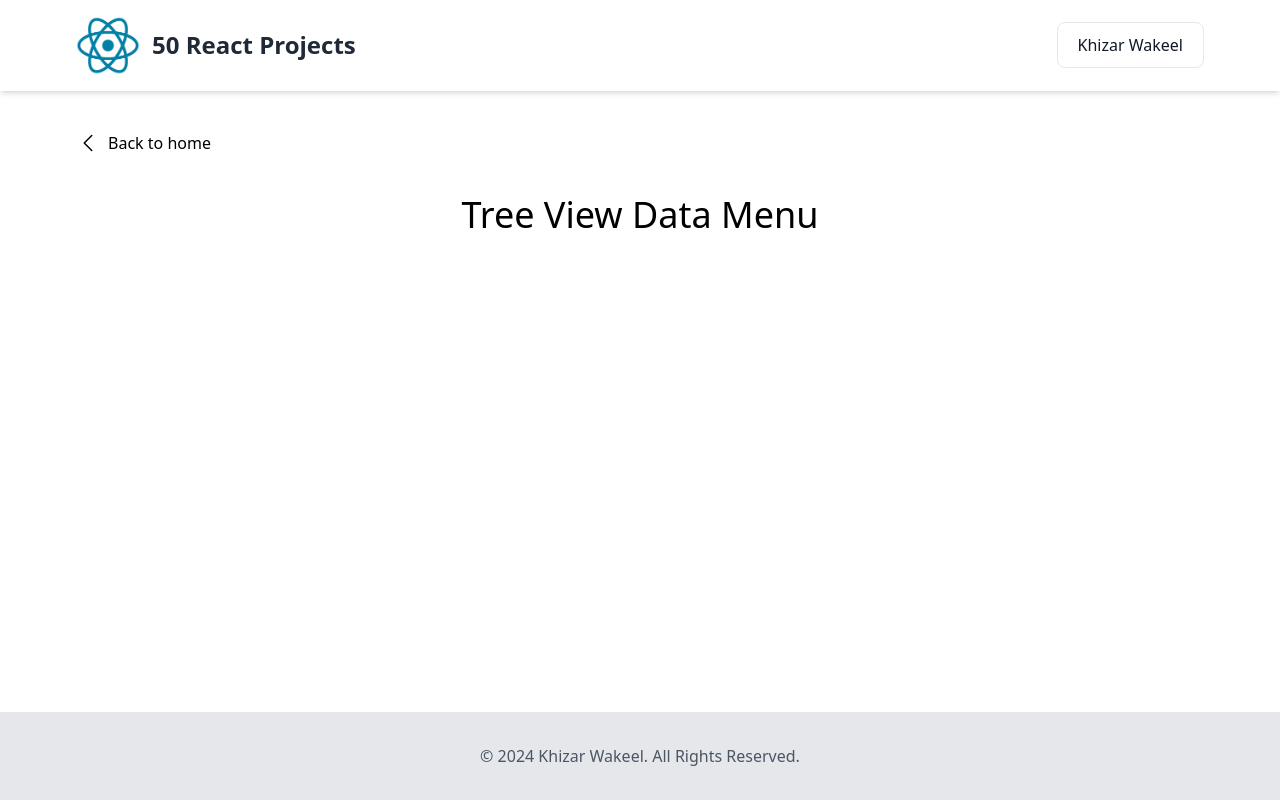
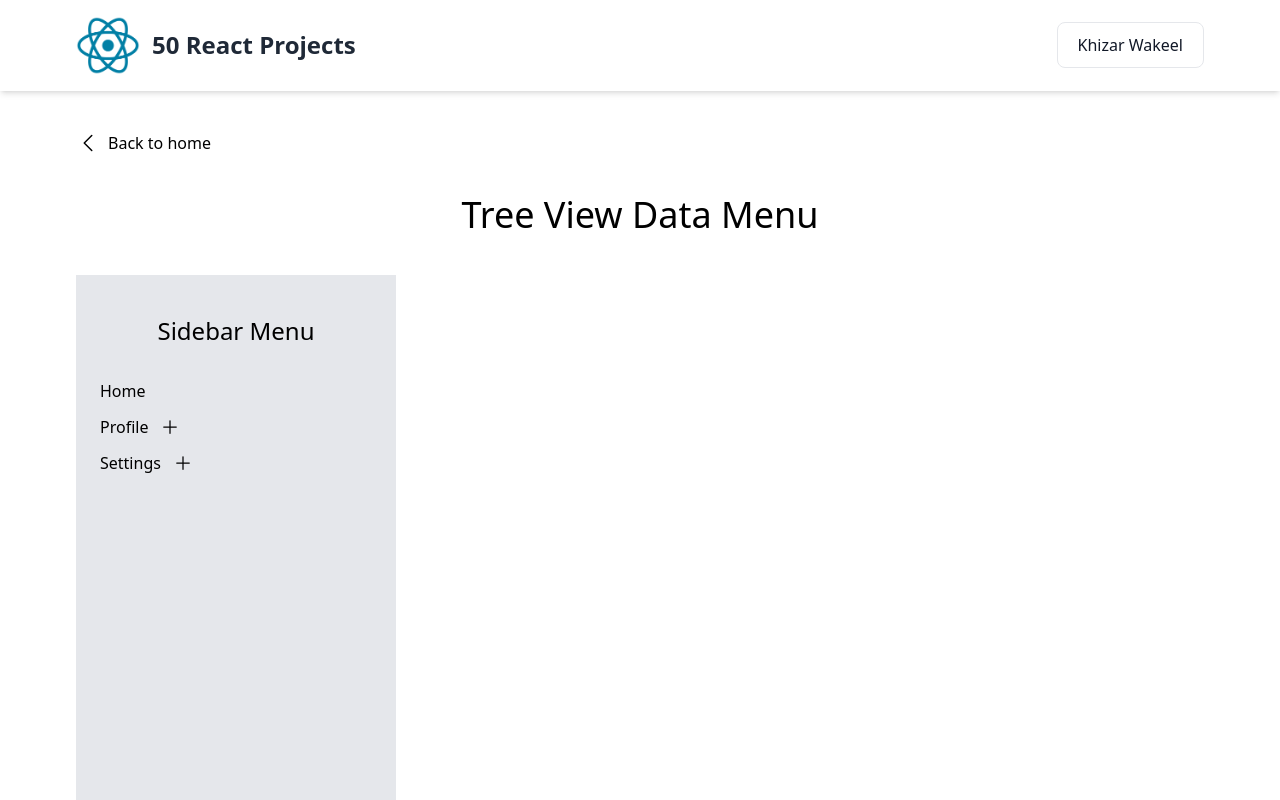
Before and after one commit to khizarwakeel/50-react-projects, a React (Vite) app: page /tree-view in a window 1280 px wide. Shown: the top 800 px of the page. Built offline with nearby package versions, Linux system fonts and the light colour scheme.

Commit message:
print menu items in sidebar

```diff
--- a/src/App.jsx
+++ b/src/App.jsx
@@ -10,6 +10,7 @@ import Rating from './projects/rating';
 import Slider from './projects/slider';
 import LoadMoreData from './projects/loadMoreData';
 import TreeView from './projects/tree-view/treeView';
+import { menusData } from './data/data';
 
 const App = () => {
   return (
@@ -24,7 +25,7 @@ const App = () => {
             <Route path="/rating" element={<Rating noOfStars={5} />} />
             <Route path="/slider" element={<Slider url={'https://picsum.photos/v2/list'} limit={10} page={22} />} />
             <Route path="/load-more-data" element={<LoadMoreData />} />
-            <Route path="/tree-view" element={<TreeView />} />
+            <Route path="/tree-view" element={<TreeView menus={menusData} />} />
             <Route path="*" element={<NotFound />} />
           </Routes>
         </div>
--- /dev/null
+++ b/src/projects/tree-view/menuItem.jsx
@@ -0,0 +1,44 @@
+import { useState } from "react";
+import MenuList from "./menuList";
+
+const MenuItem = ({ item }) => {
+    const [displayCurrentMenu, setDisplayCurrentMenu] = useState({});
+    const handleToggleChildren = (getCurrentLabel) => {
+        setDisplayCurrentMenu({ ...displayCurrentMenu, [getCurrentLabel]: !displayCurrentMenu[getCurrentLabel] })
+    }
+    return (
+        <li>
+            <div className="flex items-center gap-3">
+                <p>
+                    {item.label}
+                </p>
+                {
+                    item && item.children && item.children.length ? (
+                        <span onClick={() => handleToggleChildren(item.label)} className="cursor-pointer">
+                            {
+                                displayCurrentMenu[item.label] ? (
+                                    <svg xmlns="http://www.w3.org/2000/svg" fill="none" viewBox="0 0 24 24" strokeWidth={1.5} stroke="currentColor" className="size-5">
+                                        <path strokeLinecap="round" strokeLinejoin="round" d="M5 12h14" />
+                                    </svg>
+                                ) : (
+                                    <svg xmlns="http://www.w3.org/2000/svg" fill="none" viewBox="0 0 24 24" strokeWidth={1.5} stroke="currentColor" className="size-5 font-bold">
+                                        <path strokeLinecap="round" strokeLinejoin="round" d="M12 4.5v15m7.5-7.5h-15" />
+                                    </svg>
+                                )
+                            }
+                        </span>
+                    ) : null
+                }
+            </div>
+            <div className="ml-2 mt-3">
+                {
+                    item && item.children && item.children.length > 0 && displayCurrentMenu[item.label] ? (
+                        <MenuList list={item.children} />
+                    ) : null
+                }
+            </div>
+        </li>
+    )
+}
+
+export default MenuItem;
--- /dev/null
+++ b/src/projects/tree-view/menuList.jsx
@@ -0,0 +1,15 @@
+import MenuItem from "./menuItem";
+
+const MenuList = ({ list = [] }) => {
+    return (
+        <ul>
+            {
+                list && list.length ? list.map((listItem, index) => (
+                    <MenuItem key={index} item={listItem} />
+                )) : null
+            }
+        </ul>
+    )
+}
+
+export default MenuList;
--- a/src/projects/tree-view/treeView.jsx
+++ b/src/projects/tree-view/treeView.jsx
@@ -1,7 +1,8 @@
 import { Link } from "react-router-dom"
 import Wrapper from '../../components/shared/wrapper'
+import MenuList from "./menuList";
 
-const TreeView = ({menus = []}) => {
+const TreeView = ({ menus = [] }) => {
     return (
         <section className="md:mb-20 mb-10">
             <Wrapper>
@@ -25,6 +26,10 @@ const TreeView = ({menus = []}) => {
                 <div className="text-center mt-10">
                     <h1 className="text-4xl">Tree View Data Menu</h1>
                 </div>
+                <div className="bg-gray-200 md:w-80 md:h-[90vh] w-full mt-10 px-6 pt-10">
+                    <h2 className="md:text-center pb-8 text-2xl">Sidebar Menu</h2>
+                    <MenuList list={menus} />
+                </div>
             </Wrapper>
         </section>
     )
```
